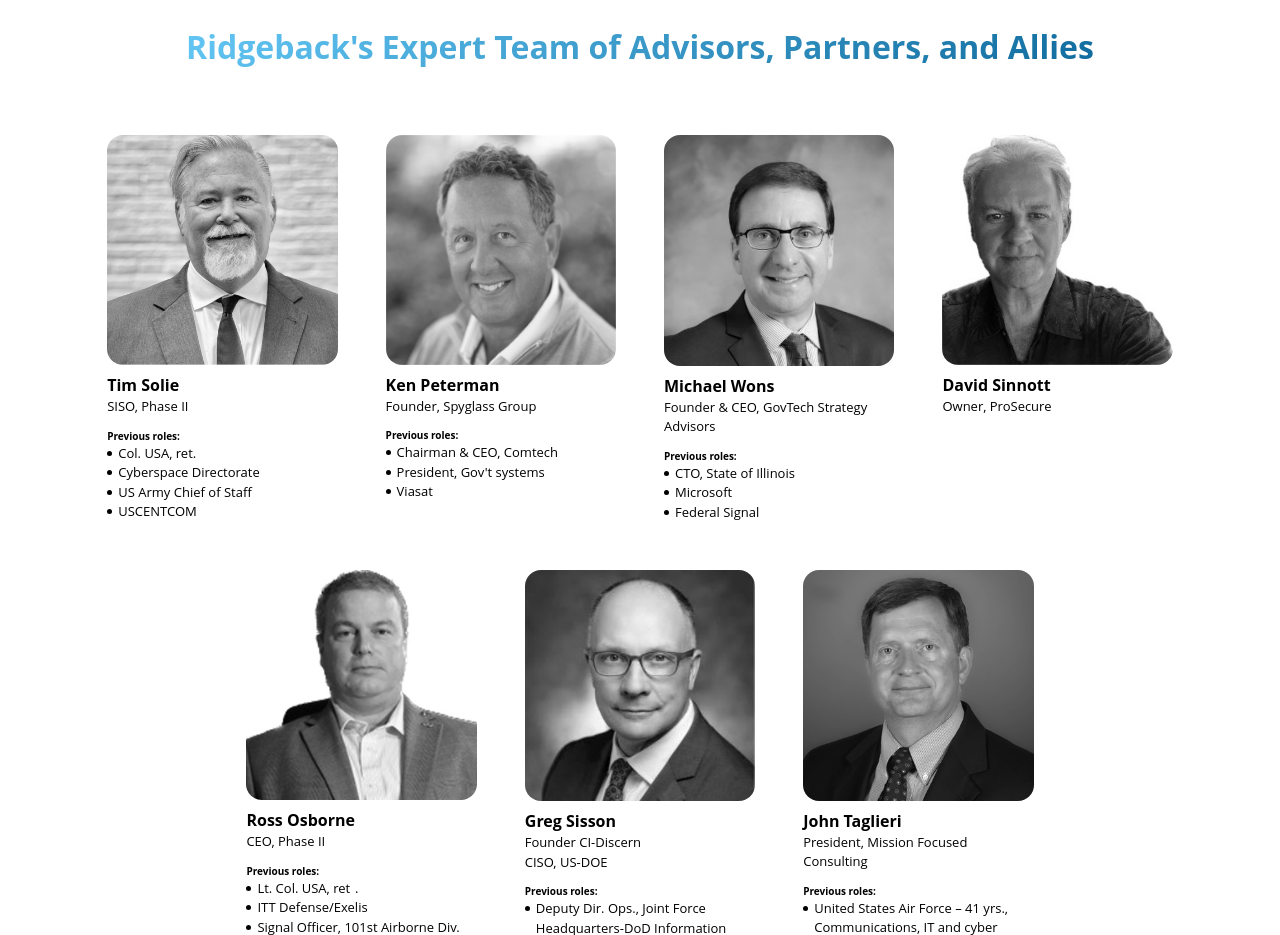
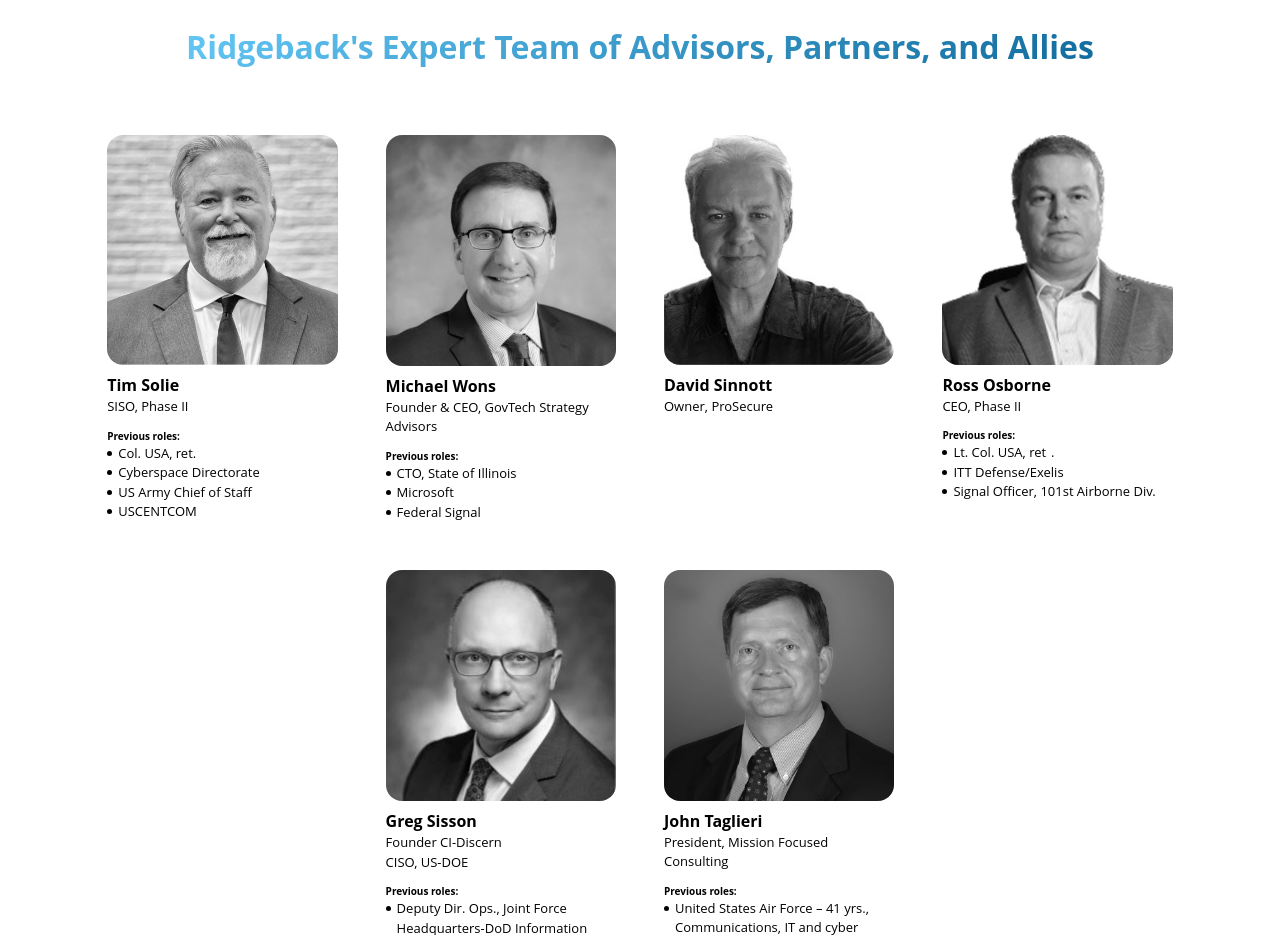
Before and after one commit to Ridgeback-Network-Defense-outreach/ridgebacknet-website, a plain HTML site: page docs/aboutus.html in a window 1280 px wide. Shown: the part 1200-2135 px from the top of the page. Drawn offline with Linux system fonts and the light colour scheme.

Commit message:
Removed Ken Peterman

```diff
--- a/docs/aboutus.html
+++ b/docs/aboutus.html
@@ -252,28 +252,6 @@
           </div>
           <div class="aboutus-advisor-box">
             <img
-              src="img/advisor-ken-peterman.jpg"
-              alt="Ken Peterman"
-              style="border-radius: 16px"
-              class="grayscale"
-            />
-            <div style="font-weight: bold; margin-top: 8px">Ken Peterman</div>
-            <div style="font-size: small">Founder, Spyglass Group</div>
-            <div class="aboutus-advisor-prevroles-section">
-              <div class="aboutus-advisor-prevroles-title">Previous roles:</div>
-              <ul>
-                <li style="font-size: small">
-                  <span>Chairman & CEO, Comtech</span>
-                </li>
-                <li style="font-size: small">
-                  <span>President, Gov't systems</span>
-                </li>
-                <li style="font-size: small"><span>Viasat</span></li>
-              </ul>
-            </div>
-          </div>
-          <div class="aboutus-advisor-box">
-            <img
               src="img/advisor-michael-wons.jpg"
               alt="Steve Rixse"
               style="border-radius: 16px"
```
